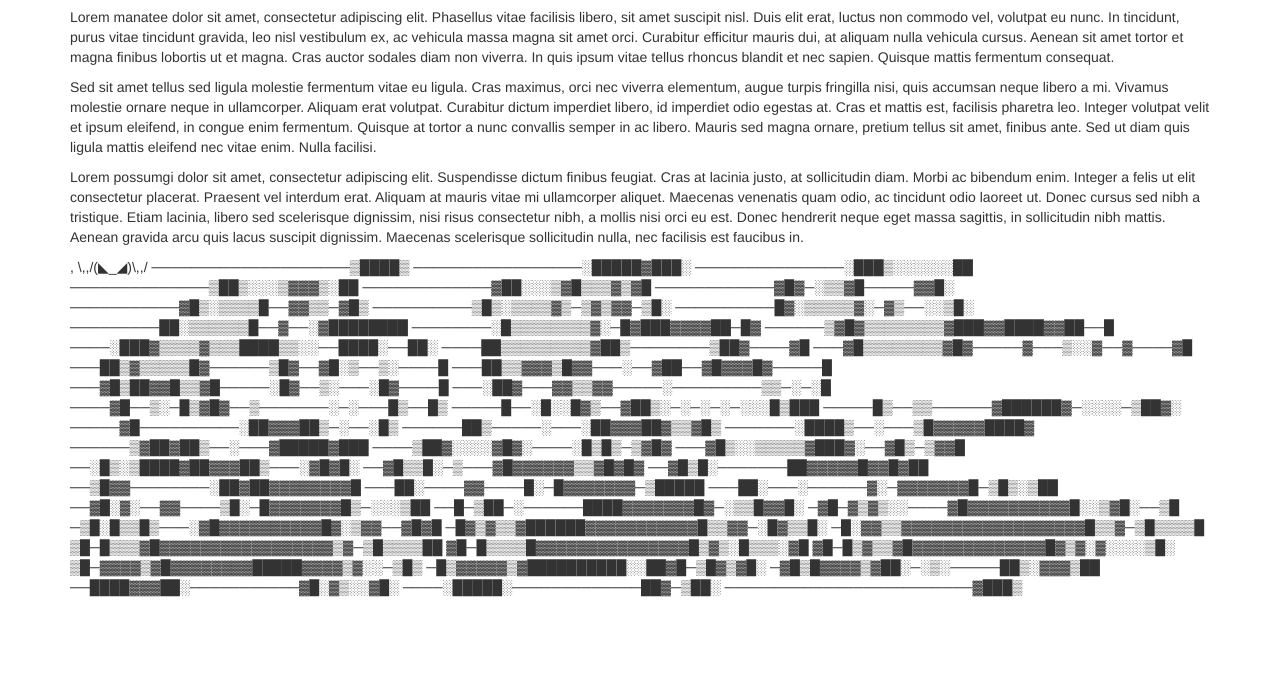
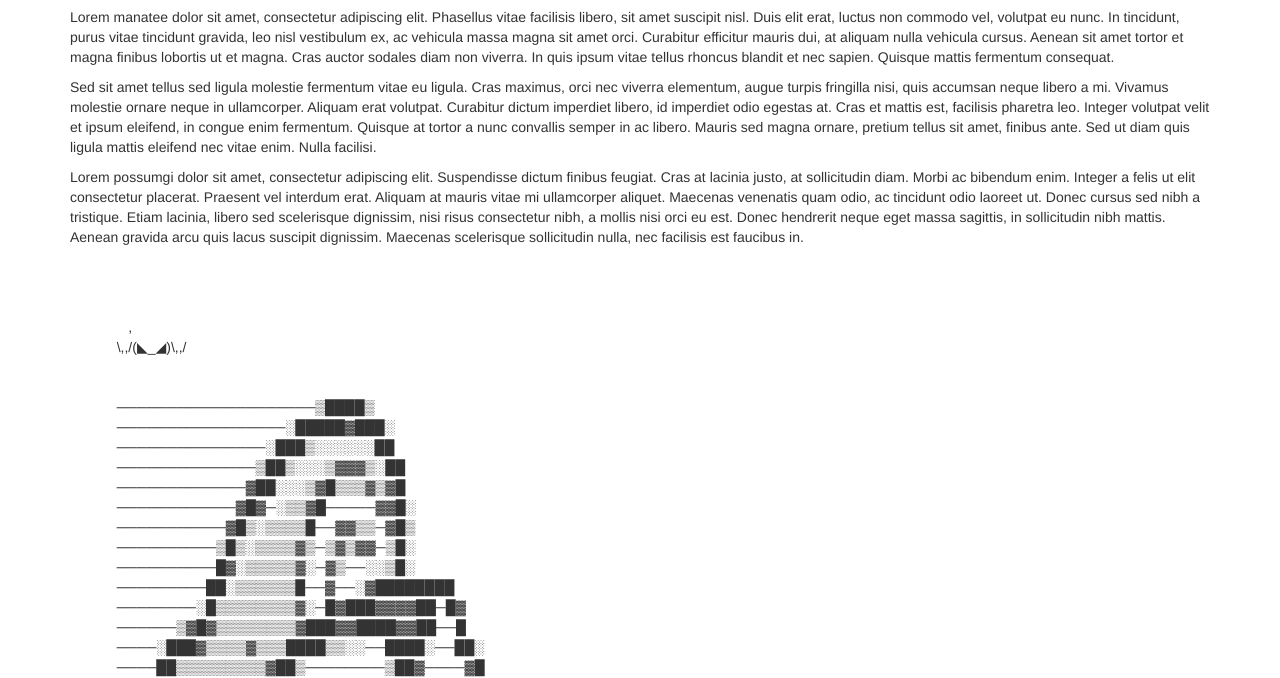
Before and after one commit to EvelyneWauters/weresuperawesome, a website: page src/index.html in a window 1280 px wide. Shown: the part 109-787 px from the top of the page. Drawn offline with nearby package versions, Linux system fonts and the light colour scheme; files that its build step writes are made by us from their sources.

Commit message:
Second commit

```diff
--- a/src/index.html
+++ b/src/index.html
@@ -63,7 +63,7 @@
         mattis. Aenean gravida arcu quis lacus suscipit dignissim. Maecenas scelerisque sollicitudin nulla, nec
         facilisis est faucibus in.</p>
 
-        <p>
+        <p style="white-space: pre-wrap;">
 
 
                ,
```
